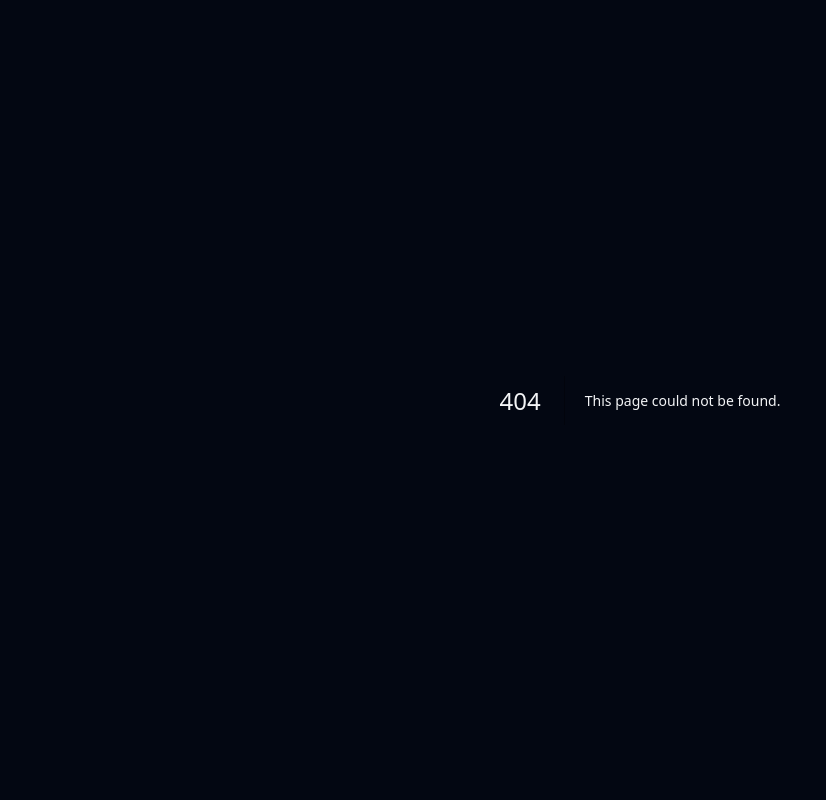
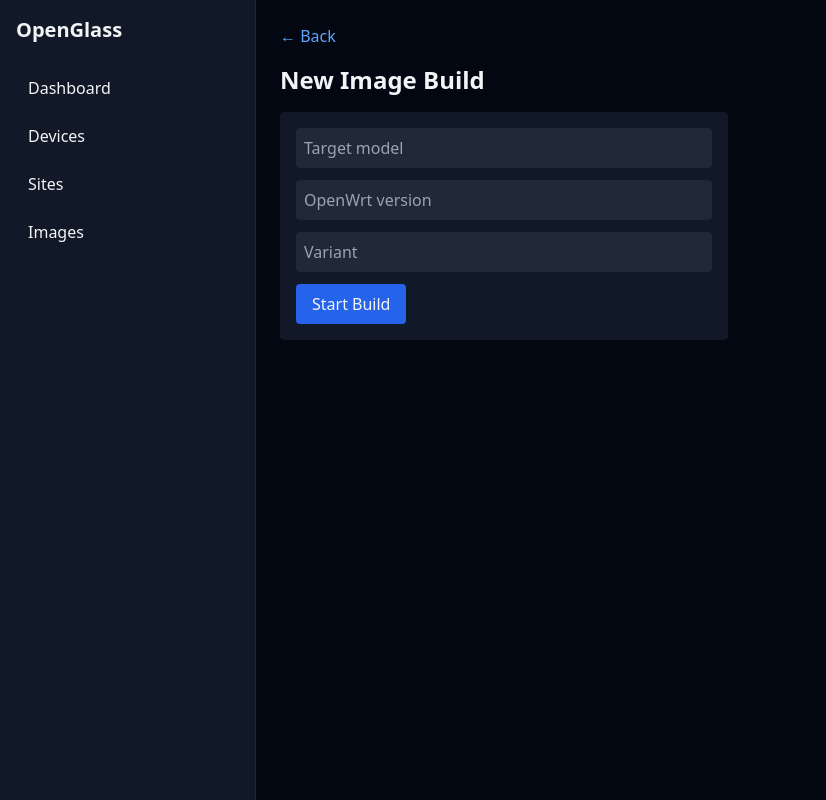
Before and after one commit to bchurch95/OpenGlass, a Next.js app in the folder frontend/: page /images/new in a window 1280 px wide. Before the commit this address had no page. Shown: the whole page, without its empty margins (0-826 px from the left). Built offline with nearby package versions, Linux system fonts and the light colour scheme.

Commit message:
wire device tabs + images new build wizard page

```diff
--- a/frontend/app/devices/[id]/page.tsx
+++ b/frontend/app/devices/[id]/page.tsx
@@ -23,6 +23,11 @@
       {error ? <p className="text-red-400 mt-4">{error}</p> : !device ? <p>Loading...</p> : (
         <>
           <h1 className="text-2xl font-bold mt-4">{device.hostname}</h1>
+          <div className="mt-4 border-b border-gray-800 flex gap-4">
+            <a className="py-2 border-b-2 border-blue-500" href={`/devices/${device.id}`}>Overview</a>
+            <a className="py-2 text-gray-400 hover:text-white" href={`/devices/${device.id}/config`}>Config</a>
+            <a className="py-2 text-gray-400 hover:text-white" href={`/devices/${device.id}/telemetry`}>Telemetry</a>
+          </div>
           <div className="mt-4 bg-gray-900 rounded p-4 space-y-2">
             <p><strong>ID:</strong> {device.id}</p>
             <p><strong>Vendor:</strong> {device.vendor}</p>
--- /dev/null
+++ b/frontend/app/images/new/page.tsx
@@ -0,0 +1,16 @@
+import AppLayout from '../../../components/AppLayout';
+
+export default function NewBuildPage(){
+  return (
+    <AppLayout>
+      <a href="/images" className="text-blue-400">← Back</a>
+      <h1 className="text-2xl font-bold mt-4">New Image Build</h1>
+      <form className="mt-4 bg-gray-900 rounded p-4 space-y-3 max-w-md">
+        <input placeholder="Target model" className="w-full bg-gray-800 p-2 rounded"/>
+        <input placeholder="OpenWrt version" className="w-full bg-gray-800 p-2 rounded"/>
+        <input placeholder="Variant" className="w-full bg-gray-800 p-2 rounded"/>
+        <button className="bg-blue-600 px-4 py-2 rounded">Start Build</button>
+      </form>
+    </AppLayout>
+  );
+}
--- a/frontend/app/images/page.tsx
+++ b/frontend/app/images/page.tsx
@@ -34,7 +34,7 @@
           </table>
         </div>
       )}
-      <button className="mt-4 bg-blue-600 px-4 py-2 rounded">New Build</button>
+      <a href="/images/new" className="mt-4 inline-block bg-blue-600 px-4 py-2 rounded">New Build</a>
     </AppLayout>
   );
 }
--- /dev/null
+++ b/frontend/components/BuildWizard.tsx
@@ -0,0 +1,18 @@
+export default function BuildWizard(){
+  return (
+    <div className="fixed inset-0 bg-black/70 flex items-center justify-center">
+      <div className="bg-gray-900 rounded p-6 w-full max-w-md">
+        <h2 className="text-xl font-bold mb-4">New Image Build</h2>
+        <form className="space-y-3">
+          <input placeholder="Target model" className="w-full bg-gray-800 p-2 rounded"/>
+          <input placeholder="OpenWrt version" className="w-full bg-gray-800 p-2 rounded"/>
+          <input placeholder="Variant" className="w-full bg-gray-800 p-2 rounded"/>
+          <div className="flex justify-end gap-2">
+            <button type="button" className="px-3 py-1 rounded bg-gray-700">Cancel</button>
+            <button type="submit" className="px-3 py-1 rounded bg-blue-600">Start Build</button>
+          </div>
+        </form>
+      </div>
+    </div>
+  );
+}
```
